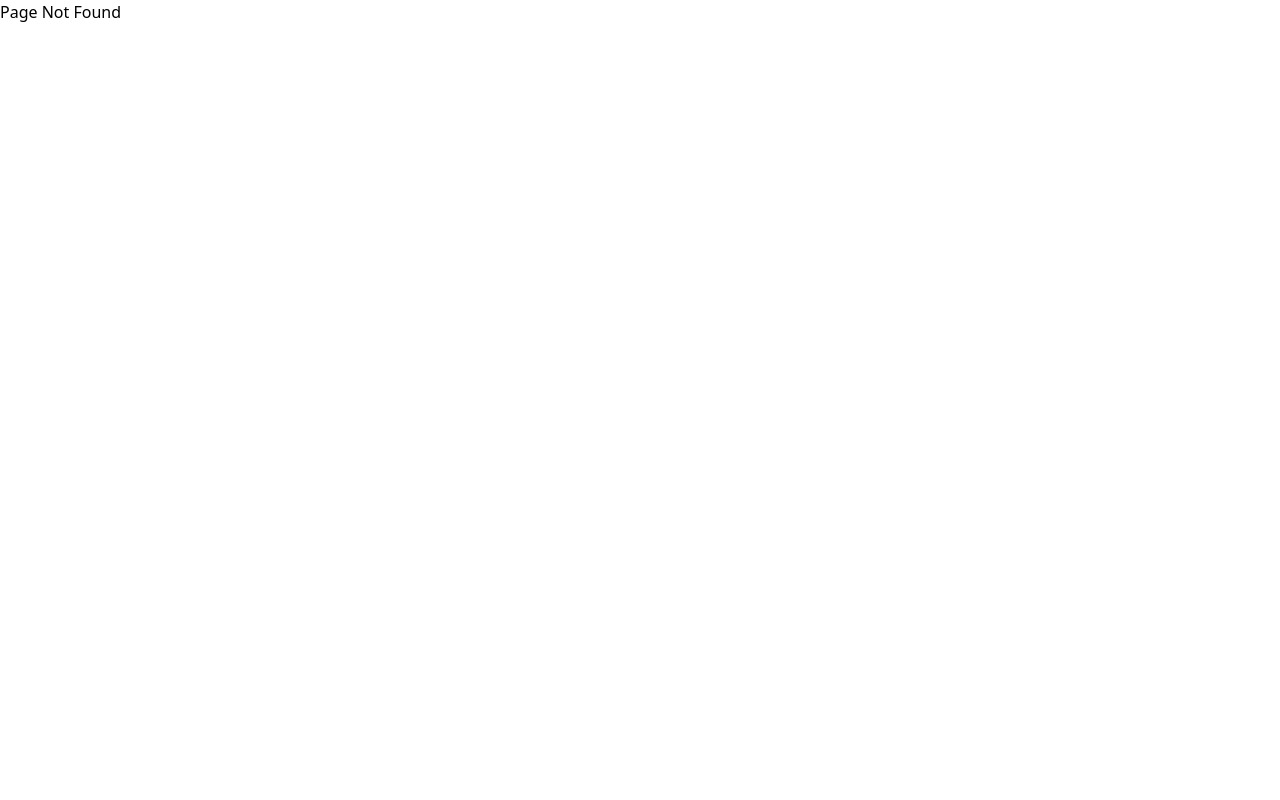
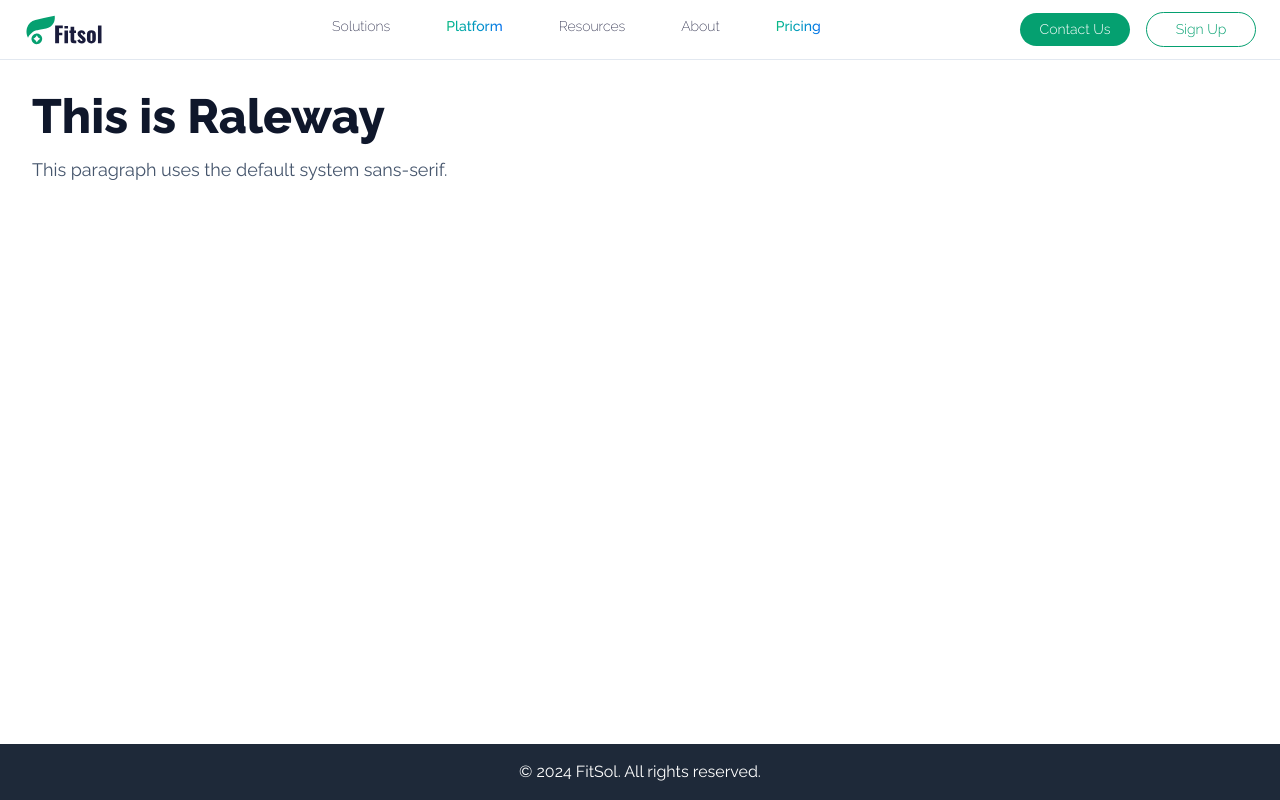
Before and after one commit to DhirajKumar19web/fitsol.green, a React (Vite) app: page /pricing in a window 1280 px wide. Before the commit this address had no page. Built offline with nearby package versions, Linux system fonts and the light colour scheme.

Commit message:
feat: implement About and Pricing pages and enhance Navbar megamenu design and interactivity

```diff
--- a/src/components/layout/Navbar.tsx
+++ b/src/components/layout/Navbar.tsx
@@ -42,7 +42,7 @@ const resourceDetails: Record<string, {icon: any, title: string, desc: string}[]
 const Navbar = () => {
   const [isMobileMenuOpen, setIsMobileMenuOpen] = useState(false);
   const [activeDropdown, setActiveDropdown] = useState<string | null>(null);
-  const [activeResourceTab, setActiveResourceTab] = useState('library');
+  const [activeResourceTab, setActiveResourceTab] = useState<string | null>(null);
 
   const toggleMobileMenu = () => setIsMobileMenuOpen(!isMobileMenuOpen);
 
@@ -98,8 +98,9 @@ const Navbar = () => {
                       <div className="grid grid-cols-2 gap-x-8 gap-y-2">
                         {managedServices.map((item, idx) => (
                           <div key={idx} className="flex items-start gap-4 p-3 rounded-xl hover:bg-slate-50 transition-colors cursor-pointer group">
-                            <div className="w-10 h-10 shrink-0 rounded-full bg-emerald-500 flex items-center justify-center text-white group-hover:scale-105 transition-transform">
-                              <item.icon size={20} />
+                            <div className="relative w-10 h-10 shrink-0 rounded-full bg-emerald-500 flex items-center justify-center text-white overflow-hidden transition-all duration-300 group-hover:scale-110 group-hover:shadow-[0_4px_15px_rgba(16,185,129,0.4)]">
+                              <div className="absolute inset-0 bg-gradient-to-r from-[#10b981] to-[#006ded] opacity-0 group-hover:opacity-100 transition-opacity duration-300"></div>
+                              <item.icon size={20} className="relative z-10" />
                             </div>
                             <div>
                               <h4 className="text-[13px] font-semibold text-slate-800 group-hover:text-emerald-600 transition-colors">
@@ -119,8 +120,9 @@ const Navbar = () => {
                       <div className="grid grid-cols-2 gap-x-8 gap-y-2">
                         {industries.map((item, idx) => (
                           <div key={idx} className="flex items-start gap-4 p-3 rounded-xl hover:bg-slate-50 transition-colors cursor-pointer group">
-                            <div className="w-10 h-10 shrink-0 rounded-full bg-emerald-500 flex items-center justify-center text-white group-hover:scale-105 transition-transform">
-                              <item.icon size={20} />
+                            <div className="relative w-10 h-10 shrink-0 rounded-full bg-emerald-500 flex items-center justify-center text-white overflow-hidden transition-all duration-300 group-hover:scale-110 group-hover:shadow-[0_4px_15px_rgba(16,185,129,0.4)]">
+                              <div className="absolute inset-0 bg-gradient-to-r from-[#10b981] to-[#006ded] opacity-0 group-hover:opacity-100 transition-opacity duration-300"></div>
+                              <item.icon size={20} className="relative z-10" />
                             </div>
                             <div>
                               <h4 className="text-[13px] font-semibold text-slate-800 group-hover:text-emerald-600 transition-colors">
@@ -157,8 +159,9 @@ const Navbar = () => {
                       <div className="grid grid-cols-2 gap-x-8 gap-y-2">
                         {managedServices.map((item, idx) => (
                           <div key={idx} className="flex items-start gap-4 p-3 rounded-xl hover:bg-slate-50 transition-colors cursor-pointer group">
-                            <div className="w-10 h-10 shrink-0 rounded-full bg-emerald-500 flex items-center justify-center text-white group-hover:scale-105 transition-transform">
-                              <item.icon size={20} />
+                            <div className="relative w-10 h-10 shrink-0 rounded-full bg-emerald-500 flex items-center justify-center text-white overflow-hidden transition-all duration-300 group-hover:scale-110 group-hover:shadow-[0_4px_15px_rgba(16,185,129,0.4)]">
+                              <div className="absolute inset-0 bg-gradient-to-r from-[#10b981] to-[#006ded] opacity-0 group-hover:opacity-100 transition-opacity duration-300"></div>
+                              <item.icon size={20} className="relative z-10" />
                             </div>
                             <div>
                               <h4 className="text-[13px] font-semibold text-slate-800 group-hover:text-emerald-600 transition-colors">
@@ -200,19 +203,22 @@ const Navbar = () => {
             <li
               className="relative"
               onMouseEnter={() => setActiveDropdown('resources')}
-              onMouseLeave={() => setActiveDropdown(null)}
+              onMouseLeave={() => { setActiveDropdown(null); setActiveResourceTab(null); }}
             >
               <span className={`${navLinkClasses({ isActive: false })} cursor-pointer`}>
                 Resources
               </span>
 
               {/* Mega Menu - Resources */}
-              {activeDropdown === 'resources' && (
-                <div className="absolute top-full left-0 pt-6 w-[700px] hidden lg:block z-50 cursor-default">
-                  <div className="bg-white rounded-2xl shadow-[0_10px_40px_-10px_rgba(0,0,0,0.1)] p-8 border border-slate-100 flex text-left min-h-[300px]">
+              {activeDropdown === 'resources' && (() => {
+                const hasDetails = activeResourceTab && resourceDetails[activeResourceTab]?.length > 0;
+
+                return (
+                  <div className="absolute top-full left-0 pt-6 hidden lg:block z-50 cursor-default">
+                    <div className={`bg-white rounded-2xl shadow-[0_10px_40px_-10px_rgba(0,0,0,0.1)] p-8 border border-slate-100 flex text-left min-h-[300px] overflow-hidden transition-all duration-300 ease-out ${hasDetails ? 'w-[700px]' : 'w-[382px]'}`}>
 
                       {/* Left Pane */}
-                    <div className="w-[50%] pr-6 border-r border-slate-200">
+                      <div className={`w-[318px] shrink-0 pr-6 transition-colors duration-300 ${hasDetails ? 'border-r-2 border-slate-200' : 'border-r-2 border-transparent'}`}>
                         <h3 className="text-slate-500 text-[11px] font-bold mb-4 tracking-wider uppercase">Resources</h3>
                         <div className="flex flex-col gap-2">
                           {resourceLinks.map((item) => (
@@ -221,8 +227,9 @@ const Navbar = () => {
                               onMouseEnter={() => setActiveResourceTab(item.id)}
                               className={`flex items-start gap-4 p-3 rounded-xl transition-colors cursor-pointer group ${activeResourceTab === item.id ? 'bg-slate-50' : 'hover:bg-slate-50'}`}
                             >
-                            <div className={`w-10 h-10 shrink-0 rounded-full flex items-center justify-center text-white transition-transform ${activeResourceTab === item.id && item.id === 'library' ? 'bg-[#006ded]' : 'bg-emerald-500'} group-hover:scale-105`}>
-                              <item.icon size={20} />
+                              <div className={`relative w-10 h-10 shrink-0 rounded-full bg-emerald-500 flex items-center justify-center text-white overflow-hidden transition-all duration-300 ${activeResourceTab === item.id ? 'scale-110 shadow-[0_4px_15px_rgba(16,185,129,0.4)]' : 'group-hover:scale-110 group-hover:shadow-[0_4px_15px_rgba(16,185,129,0.4)]'}`}>
+                                <div className={`absolute inset-0 bg-gradient-to-r from-[#10b981] to-[#006ded] transition-opacity duration-300 ${activeResourceTab === item.id ? 'opacity-100' : 'opacity-0 group-hover:opacity-100'}`}></div>
+                                <item.icon size={20} className="relative z-10" />
                               </div>
                               <div>
                                 <h4 className={`text-[13px] font-semibold transition-colors ${activeResourceTab === item.id ? 'text-emerald-600' : 'text-slate-800 group-hover:text-emerald-600'}`}>
@@ -237,17 +244,19 @@ const Navbar = () => {
                       </div>
 
                       {/* Right Pane */}
-                    <div className="w-[50%] pl-8">
-                      <h3 className="text-slate-600 text-[13px] font-semibold mb-6">{resourceLinks.find(r => r.id === activeResourceTab)?.title}</h3>
+                      <div className={`w-[318px] shrink-0 pl-8 transition-opacity duration-300 delay-75 ${hasDetails ? 'opacity-100' : 'opacity-0'}`}>
+                        <h3 className="text-slate-600 text-[13px] font-semibold mb-6">{activeResourceTab ? resourceLinks.find(r => r.id === activeResourceTab)?.title : ' '}</h3>
                         <div className="flex flex-col gap-6">
-                        {resourceDetails[activeResourceTab]?.map((item, idx) => (
+                          {(activeResourceTab ? resourceDetails[activeResourceTab] : [])?.map((item, idx) => (
                             <div key={idx} className="flex items-start gap-4 group cursor-pointer">
-                             <div className="w-10 h-10 shrink-0 rounded-full bg-emerald-500 flex items-center justify-center text-white group-hover:scale-105 transition-transform">
-                              <item.icon size={20} />
+                               <div className="relative w-10 h-10 shrink-0 rounded-full bg-emerald-500 flex items-center justify-center text-white overflow-hidden transition-all duration-300 group-hover:scale-110 group-hover:shadow-[0_4px_15px_rgba(16,185,129,0.4)]">
+                                <div className="absolute inset-0 bg-gradient-to-r from-[#10b981] to-[#006ded] opacity-0 group-hover:opacity-100 transition-opacity duration-300"></div>
+                                <item.icon size={20} className="relative z-10" />
                               </div>
                               <div>
                                 <h4 className="text-[13px] font-semibold text-slate-800 group-hover:text-emerald-600 transition-colors">
                                   {item.title}
+                                  <ArrowRight size={16} className="inline ml-1 opacity-0 group-hover:opacity-100 -translate-x-2 group-hover:translate-x-0 transition-all" />
                                 </h4>
                                 {item.desc && <p className="text-[11px] leading-tight text-slate-500 mt-0.5">{item.desc}</p>}
                               </div>
@@ -258,17 +267,18 @@ const Navbar = () => {
 
                     </div>
                   </div>
-              )}
+                );
+              })()}
             </li>
             <li>
-              <span className={`${navLinkClasses({ isActive: false })} cursor-pointer`}>
+              <NavLink to="/about" className={({ isActive }) => `${navLinkClasses({ isActive })} cursor-pointer`}>
                 About
-              </span>
+              </NavLink>
             </li>
             <li>
-              <span className={`${navLinkClasses({ isActive: false })} cursor-pointer`}>
+              <NavLink to="/pricing" className={({ isActive }) => `${navLinkClasses({ isActive })} cursor-pointer`}>
                 Pricing
-              </span>
+              </NavLink>
             </li>
           </ul>
         </div>
--- /dev/null
+++ b/src/pages/AboutPage.tsx
@@ -0,0 +1,28 @@
+import React from "react";
+import Navbar from "../components/layout/Navbar";
+import Footer from "../components/layout/Footer";
+
+const AboutPage: React.FC = () => {
+    return (
+        /* 1. min-h-screen ensures the div is at least the height of the window */
+        /* 2. flex-col allows us to stack children vertically */
+        <div className="min-h-screen flex flex-col font-raleway">
+            <Navbar />
+
+            {/* 3. flex-grow (or flex-1) pushes the footer to the very bottom */}
+            <main className="grow p-8">
+                <h1 className="text-5xl font-extrabold text-slate-900">
+                    This is Raleway
+                </h1>
+
+                <p className="mt-4 text-lg text-slate-600">
+                    This paragraph uses the default system sans-serif.
+                </p>
+            </main>
+
+            <Footer />
+        </div>
+    );
+};
+
+export default AboutPage;
--- /dev/null
+++ b/src/pages/PricingPage.tsx
@@ -0,0 +1,26 @@
+import React from "react";
+import Navbar from "../components/layout/Navbar";
+import Footer from "../components/layout/Footer";
+
+const PricingPage: React.FC = () => {
+    return (
+        <div className="min-h-screen flex flex-col font-raleway">
+            <Navbar />
+
+            {/* 3. flex-grow (or flex-1) pushes the footer to the very bottom */}
+            <main className="grow p-8">
+                <h1 className="text-5xl font-extrabold text-slate-900">
+                    This is Raleway
+                </h1>
+
+                <p className="mt-4 text-lg text-slate-600">
+                    This paragraph uses the default system sans-serif.
+                </p>
+            </main>
+
+            <Footer />
+        </div>
+    );
+};
+
+export default PricingPage;
--- a/src/routes/AppRoute.tsx
+++ b/src/routes/AppRoute.tsx
@@ -1,11 +1,15 @@
 import { Routes, Route } from 'react-router-dom';
 import HomePage from '../pages/HomePage';
+import AboutPage from '../pages/AboutPage';
+import PricingPage from '../pages/PricingPage';
 
 
 const AppRoutes = () => {
   return (
     <Routes>
       <Route path='/' element={<HomePage />} />
+      <Route path='/about' element={<AboutPage />} />
+      <Route path='/pricing' element={<PricingPage />} />
 
       {/* 404 Page */}
       <Route path="*" element={<div>Page Not Found</div>} />
```
Lines whose indentation alone changed are shown as unchanged.
